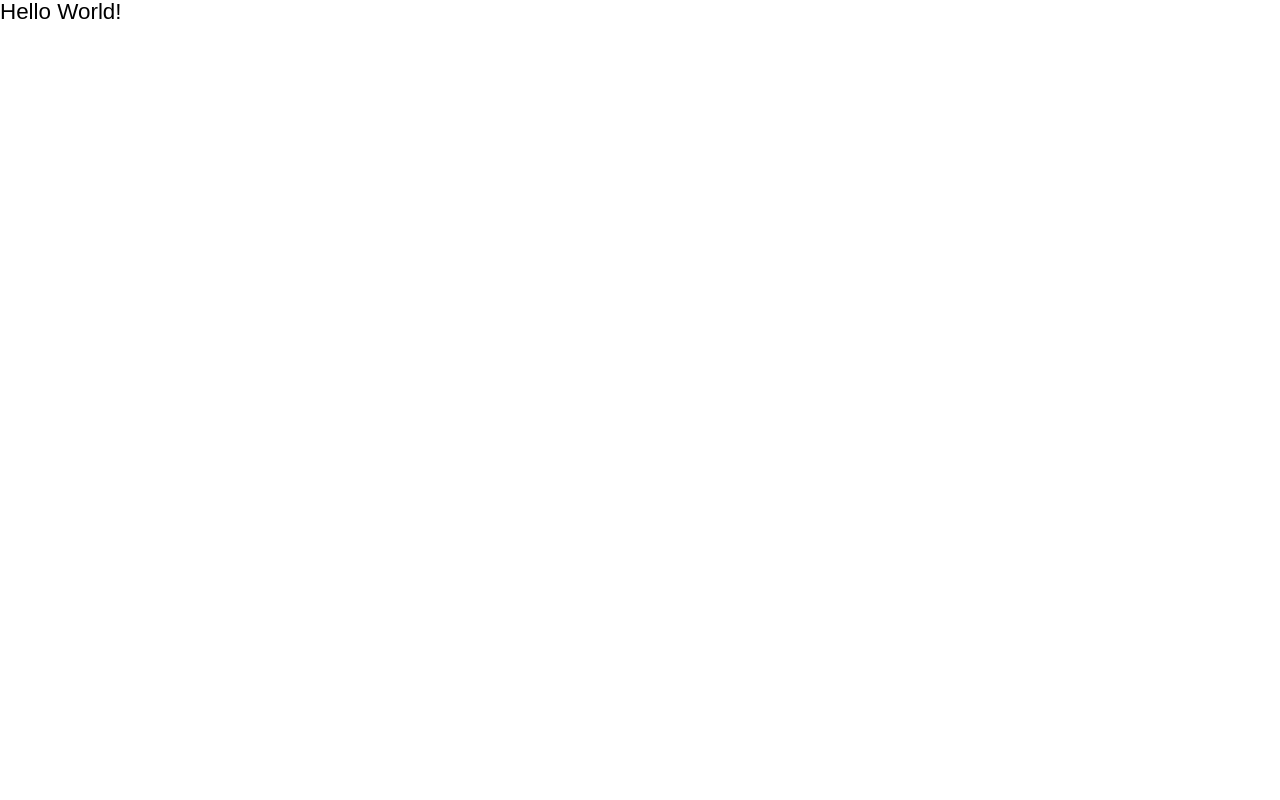
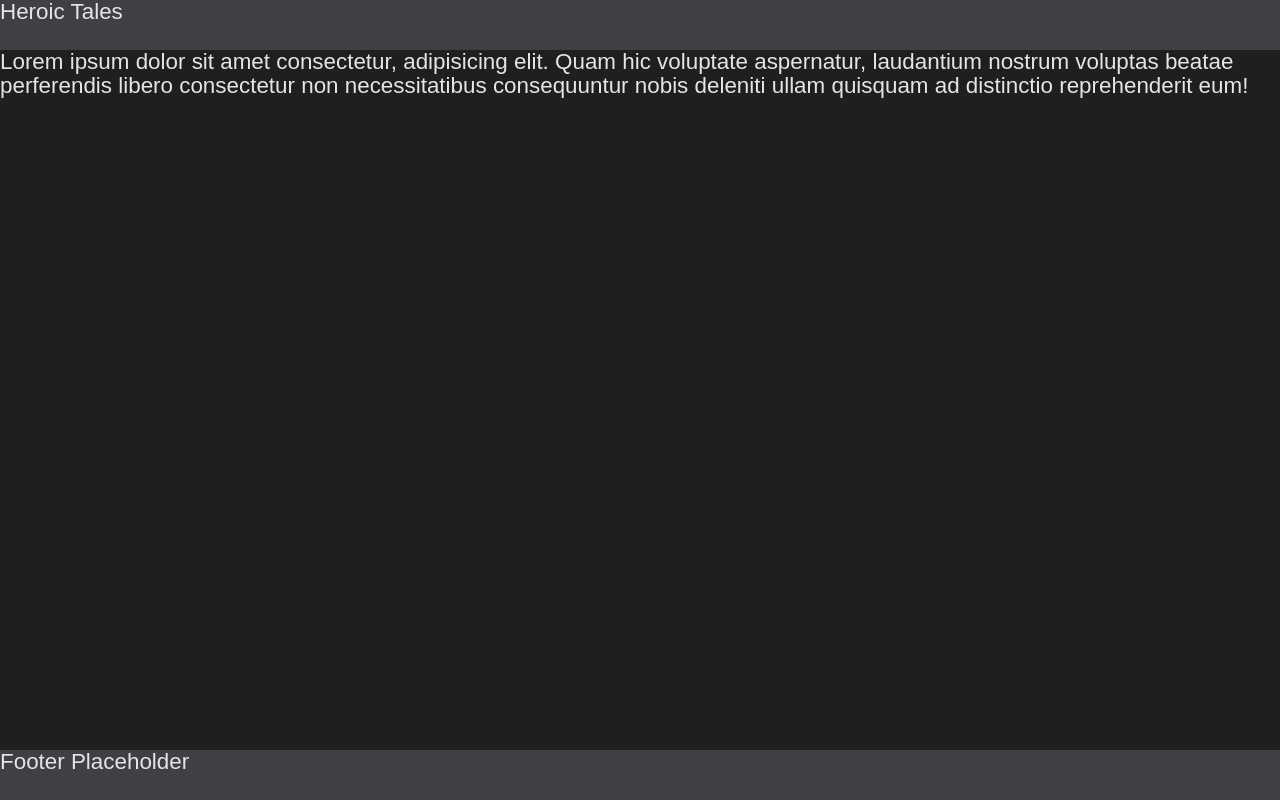
Before and after one commit to gemini-mastiff/heroic-tales-app, a React (Vite) app: page / in a window 1280 px wide. Built offline with nearby package versions, Linux system fonts and the light colour scheme; a web font is replaced by a local one.

Commit message:
feat: create a very basic page layout

```diff
--- a/src/App.css
+++ b/src/App.css
@@ -0,0 +1,16 @@
+.app {
+  min-height: 100vh;
+  display: grid;
+  grid-template-rows: auto 1fr auto;
+  color: var(--PRIMARY-TEXT);
+}
+
+.main {
+  background-color: var(--BG-COLOUR);
+}
+
+.header,
+.footer {
+  background-color: var(--MAIN-COLOUR);
+  min-height: 50px;
+}
--- a/src/App.jsx
+++ b/src/App.jsx
@@ -1,10 +1,26 @@
 import GlobalStyle from "./components/GlobalStyle.jsx";
+import "./App.css";
 
 function App() {
   return (
     <>
       <GlobalStyle />
-      <h1>Hello World!</h1>
+      <div className="app">
+        <header className="header">
+          <h1>Heroic Tales</h1>
+        </header>
+        <main className="main">
+          <p>
+            Lorem ipsum dolor sit amet consectetur, adipisicing elit. Quam hic
+            voluptate aspernatur, laudantium nostrum voluptas beatae perferendis
+            libero consectetur non necessitatibus consequuntur nobis deleniti
+            ullam quisquam ad distinctio reprehenderit eum!
+          </p>
+        </main>
+        <footer className="footer">
+          <p>Footer Placeholder</p>
+        </footer>
+      </div>
     </>
   );
 }
```
